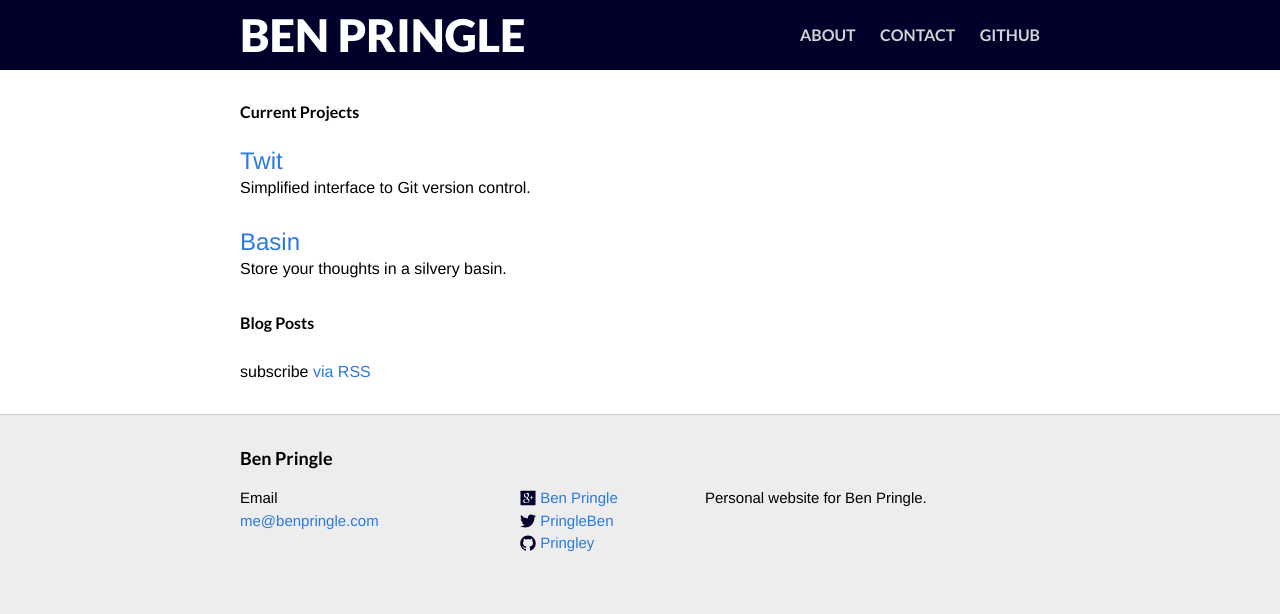
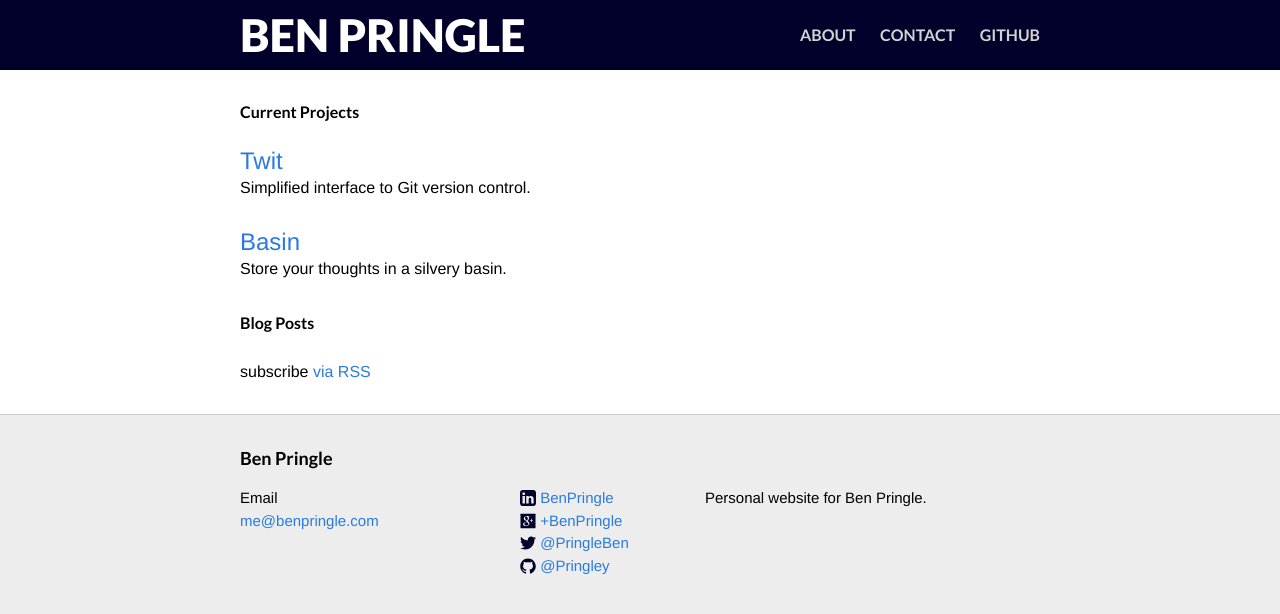
Before and after one commit to Pringley/Pringley.github.io, a Jekyll site: the page built from index.html, in a window 1280 px wide. Shown: the top 614 px of the page. Built offline with Jekyll 4.4.1, drawn with Linux system fonts in a browser that asks for light colours.

Commit message:
Add LinkedIn icon and link to footer

```diff
--- a/_config.yml
+++ b/_config.yml
@@ -6,6 +6,8 @@ email: me@benpringle.com
 realname: Ben Pringle
 github_username: Pringley
 twitter_username: PringleBen
+linkedin_username: BenPringle
+gplus_username: BenPringle
 gplus_url: "+BenPringlesProfile"
 description: "Personal website for Ben Pringle."
 baseurl: ""
--- a/_includes/footer.html
+++ b/_includes/footer.html
@@ -13,6 +13,23 @@
 
     <div class="footer-col-2 column">
       <ul>
+        <li>
+          <a href="http://linkedin.com/in/{{ site.linkedin_username }}">
+            <span class="icon linkedin">
+              <svg version="1.1" class="linkedin-icon-svg" xmlns="http://www.w3.org/2000/svg" xmlns:xlink="http://www.w3.org/1999/xlink" x="0px" y="0px"
+                   width="512px" height="512px" viewBox="0 0 512 512" enable-background="new 0 0 512 512" xml:space="preserve">
+                <path fill="#00002B" d="M426.656,0H85.344C38.406,0,0,38.406,0,85.343v341.313C0,473.624,38.407,512,85.344,512h341.312
+                    C473.593,512,512,473.624,512,426.656V85.344C511.998,38.406,473.593,0,426.656,0z M157.395,428.635H79.969V195.671h77.426V428.635z
+                     M118.684,163.879h-0.508c-25.983,0-42.788-17.898-42.788-40.266c0-22.846,17.313-40.248,43.803-40.248
+                    c26.486,0,42.791,17.396,43.296,40.248C162.487,145.973,145.678,163.879,118.684,163.879z M436.611,428.635h-77.426V303.997
+                    c0-31.308-11.205-52.669-39.219-52.669c-21.395,0-34.143,14.406-39.73,28.318c-2.041,4.98-2.548,11.925-2.548,18.883v130.104
+                    h-77.444c0,0,1.018-211.103,0-232.963h77.436v33c10.283-15.864,28.672-38.479,69.785-38.479c50.952,0,89.146,33.309,89.146,104.856
+                    V428.635L436.611,428.635z"/>
+              </svg>
+            </span>
+            <span class="username">{{ site.linkedin_username }}</span>
+          </a>
+        </li>
         <li>
           <a href="http://google.com/{{ site.gplus_url }}">
             <span class="icon gplus">
@@ -37,7 +54,7 @@
                 </g>
               </svg>
             </span>
-            <span class="username">{{ site.realname }}</span>
+            <span class="username">+{{ site.gplus_username }}</span>
           </a>
         </li>
         <li>
@@ -54,7 +71,7 @@
                 c6.015,0,9.304-4.983,9.304-9.304c0-0.142-0.003-0.283-0.009-0.423C14.976,4.29,15.531,3.714,15.969,3.058z"/>
               </svg>
             </span>
-            <span class="username">{{ site.twitter_username }}</span>
+            <span class="username">@{{ site.twitter_username }}</span>
           </a>
         </li>
         <li>
@@ -73,7 +90,7 @@
                 c0,0.208,0.14,0.449,0.534,0.373c3.081-1.028,5.302-3.935,5.302-7.362C15.76,3.906,12.285,0.431,7.999,0.431z"/>
               </svg>
             </span>
-            <span class="username">{{ site.github_username }}</span>
+            <span class="username">@{{ site.github_username }}</span>
           </a>
         </li>
       </ul>
--- a/css/main.css
+++ b/css/main.css
@@ -140,7 +140,8 @@ a:visited { color: #205caa; }
 
 .github-icon-svg,
 .twitter-icon-svg,
-.gplus-icon-svg {
+.gplus-icon-svg,
+.linkedin-icon-svg {
   display: inline-block;
   width: 16px;
   height: 16px;
```
